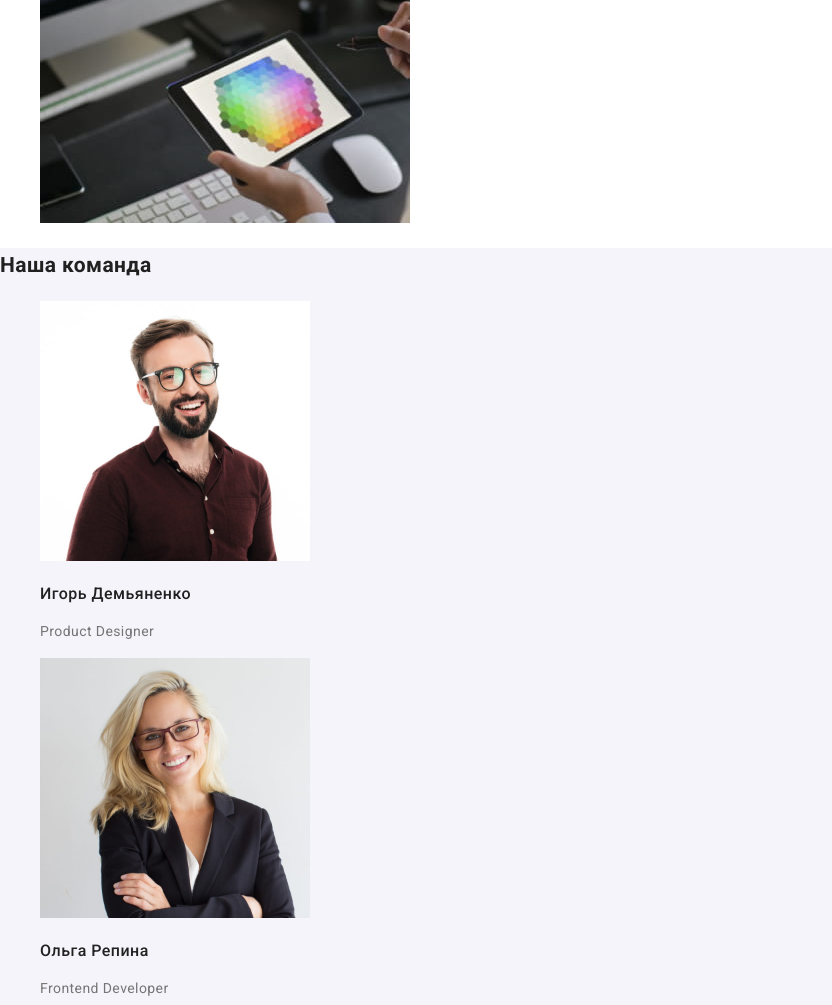
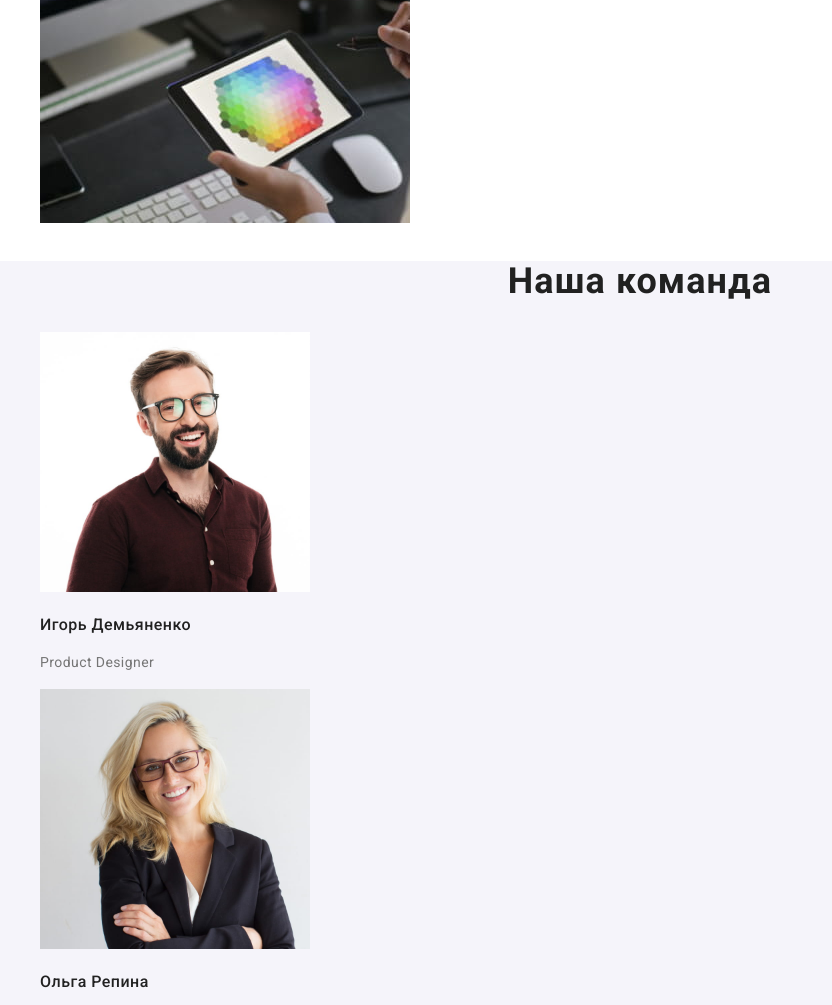
Before and after one commit to 6karai9/goit-markup-hw-02, a plain HTML site: page index.html in a window 1280 px wide. Shown: the part 1426-2431 px from the top of the page, without its empty margins (0-832 px from the left). Drawn offline with nearby package versions, Linux system fonts and the light colour scheme.

Commit message:
задал стиль для заголовка "Наша команда"

```diff
--- a/css/styles.css
+++ b/css/styles.css
@@ -55,7 +55,8 @@ address {
   color: var(--white-color);
 }
 
-.whatwe-do-title {
+.whatwe-do-title,
+.ourteam-title {
   font-weight: 700;
   font-size: 36px;
   line-height: 1.16;
--- a/index.html
+++ b/index.html
@@ -86,7 +86,7 @@
 
       <!--Наша команда-->
       <section class="team-section-bgcolor">
-        <h2 class="second-title title">Наша команда</h2>
+        <h2 class="ourteam-title title">Наша команда</h2>
         <ul class="team-list list">
           <li>
             <img src="./images/img.jpg" alt="Игорь Демьяненко" width="270" />
```
